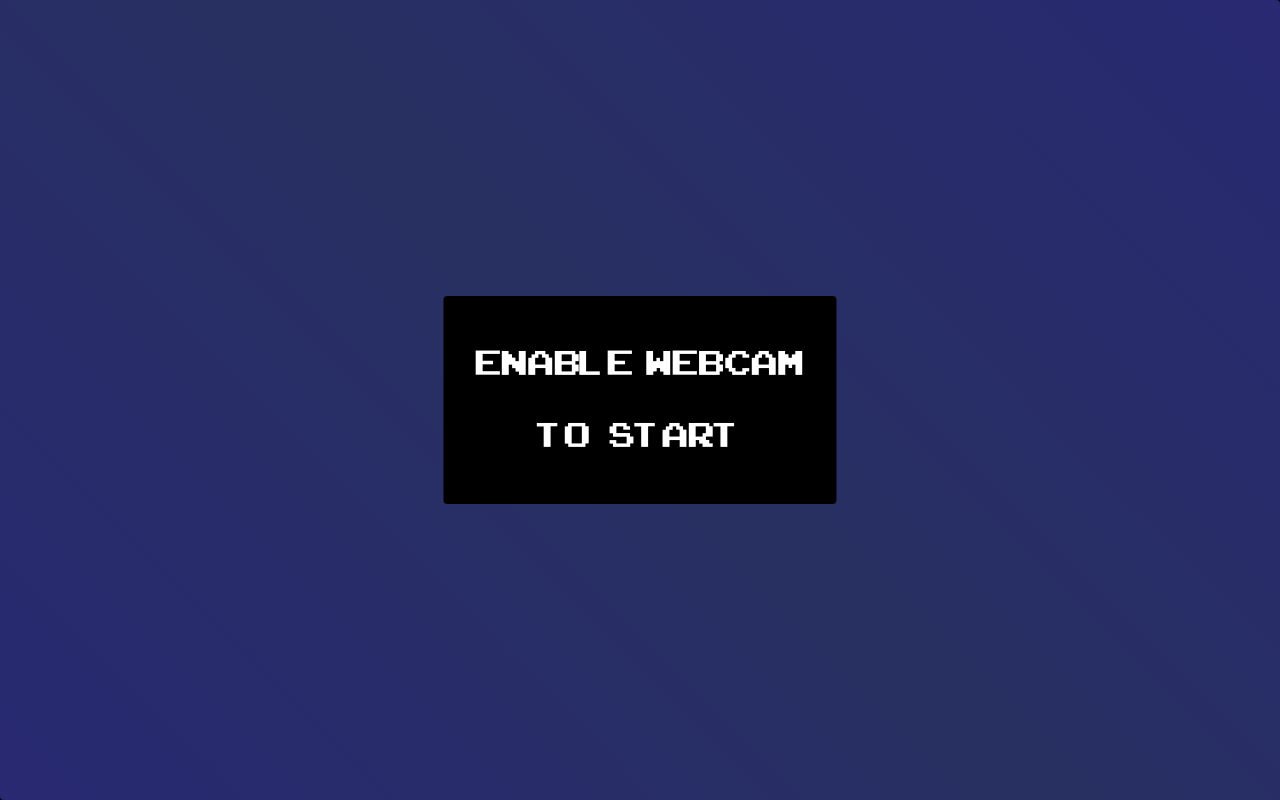
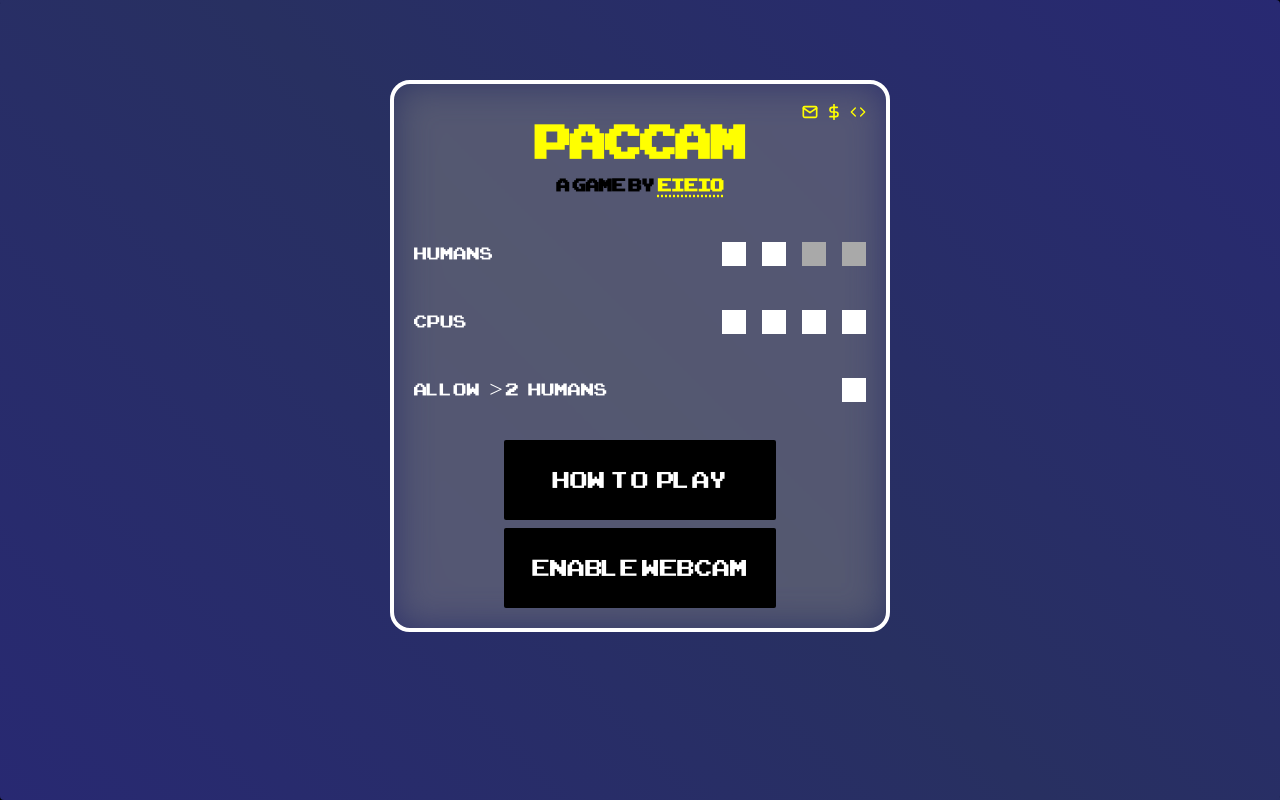
Before and after one commit to nolenroyalty/paccam, a React (Vite) app: page / in a window 1280 px wide. Built offline with nearby package versions, Linux system fonts and the light colour scheme.

Commit message:
move enable video to main UI

```diff
--- a/src/components/App/App.js
+++ b/src/components/App/App.js
@@ -58,7 +58,15 @@ function App() {
   );
 
   const enableVideo = React.useCallback(() => {
-    setVideoEnabled(true);
+    navigator.mediaDevices
+      .getUserMedia({ video: true })
+      .then((stream) => {
+        videoRef.current.srcObject = stream;
+        setVideoEnabled(true);
+      })
+      .catch((err) => {
+        console.alert("Error accessing the camera. Refresh?", err);
+      });
     gameRef.current.initVideo(videoRef.current);
   }, []);
 
@@ -178,11 +186,13 @@ function App() {
         alt=""
       />
       <GameHolderOverlapping>
-        <VideoFrame videoRef={videoRef} enableVideo={enableVideo} />
+        <VideoFrame videoRef={videoRef} videoEnabled={videoEnabled} />
         <StartScreen
           status={gameState.status}
           startGame={startGame}
           setNumPlayers={setNumPlayers}
+          enableVideo={enableVideo}
+          videoEnabled={videoEnabled}
         />
         <Playfield
           playfieldPadding={playfieldPadding}
--- a/src/components/StartScreen/StartScreen.js
+++ b/src/components/StartScreen/StartScreen.js
@@ -5,18 +5,24 @@ import { zIndex1 } from "../../zindex";
 import {
   WAITING_FOR_PLAYER_SELECT,
   WAITING_TO_START_ROUND,
+  WAITING_FOR_VIDEO,
 } from "../../STATUS";
 import * as Checkbox from "@radix-ui/react-checkbox";
 
 const MAX_PLAYERS = 4;
 
-function StartScreen({ status, startGame, setNumPlayers }) {
+function StartScreen({
+  status,
+  startGame,
+  setNumPlayers,
+  enableVideo,
+  videoEnabled,
+}) {
   const [numCPUs, setNumCPUs] = React.useState(0);
   const [numHumans, setNumHumans] = React.useState(0);
   const [allowMorePlayers, setAllowMorePlayers] = React.useState(false);
   const [speculativelyHighlighted, _setSpeculativelyHighlighted] =
     React.useState({ CPUs: null, Humans: null });
-  const [doThing, setDoThing] = React.useState(false);
   const [hideVideoButton, setHideVideoButton] = React.useState(false);
 
   const setSpeculativelyHighlighted = React.useCallback(
@@ -78,7 +84,8 @@ function StartScreen({ status, startGame, setNumPlayers }) {
 
   if (
     status !== WAITING_FOR_PLAYER_SELECT &&
-    status !== WAITING_TO_START_ROUND
+    status !== WAITING_TO_START_ROUND &&
+    status !== WAITING_FOR_VIDEO
   ) {
     return null;
   }
@@ -92,6 +99,12 @@ function StartScreen({ status, startGame, setNumPlayers }) {
           </IconLink>
           <IconLink href="https://buymeacoffee.com/eieio" target="_blank">
             <DollarIcon />
+          </IconLink>
+          <IconLink
+            href="https://github.com/nolenroyalty/paccam"
+            target="_blank"
+          >
+            <CodeIcon />
           </IconLink>
         </DonoLinkHolder>
         <Title>PacCam</Title>
@@ -133,10 +146,10 @@ function StartScreen({ status, startGame, setNumPlayers }) {
       />
       <ButtonHolder>
         {<Button size="small">How&nbsp;&nbsp;To&nbsp;&nbsp;Play</Button>}
-        {!doThing && (
+        {!videoEnabled && (
           <FadeOutButton
             onClick={(e) => {
-              setDoThing(true);
+              enableVideo(true);
               setHideVideoButton(true);
             }}
             size="small"
@@ -145,7 +158,7 @@ function StartScreen({ status, startGame, setNumPlayers }) {
             Enable Webcam
           </FadeOutButton>
         )}
-        {doThing && (
+        {videoEnabled && (
           <FadeInButton
             onClick={(e) => {
               startGame();
@@ -170,7 +183,7 @@ const ButtonHolder = styled.div`
   grid-template-columns: 100%;
   grid-template-rows: 1fr 1fr;
   justify-items: stretch;
-  padding: 0 15%;
+  padding: 0 20%;
   gap: 0.5rem;
 
   @media (max-width: 650px) {
@@ -221,6 +234,24 @@ const DollarIcon = () => (
   >
     <line x1="12" y1="1" x2="12" y2="23"></line>
     <path d="M17 5H9.5a3.5 3.5 0 0 0 0 7h5a3.5 3.5 0 0 1 0 7H6"></path>
+  </svg>
+);
+
+const CodeIcon = () => (
+  <svg
+    xmlns="http://www.w3.org/2000/svg"
+    width="1rem"
+    height="1rem"
+    viewBox="0 0 24 24"
+    fill="none"
+    stroke="currentColor"
+    stroke-width="2"
+    stroke-linecap="round"
+    stroke-linejoin="round"
+    class="feather feather-code"
+  >
+    <polyline points="16 18 22 12 16 6"></polyline>
+    <polyline points="8 6 2 12 8 18"></polyline>
   </svg>
 );
 
--- a/src/components/VideoFrame/VideoFrame.js
+++ b/src/components/VideoFrame/VideoFrame.js
@@ -1,65 +1,18 @@
 import React from "react";
 import styled from "styled-components";
-import Button from "../Button";
 
-function VideoFrame({ videoRef, enableVideo }) {
-  const [buttonDisabled, setButtonDisabled] = React.useState(false);
-  const [enabled, setEnabled] = React.useState(false);
-
-  const onClick = React.useCallback(() => {
-    // hook video up to webcam
-    setButtonDisabled(true);
-    navigator.mediaDevices
-      .getUserMedia({ video: true })
-      .then((stream) => {
-        videoRef.current.srcObject = stream;
-        enableVideo(true);
-        setEnabled(true);
-      })
-      .catch((err) => {
-        console.error("Error accessing the camera.", err);
-      });
-  }, [enableVideo, videoRef]);
-
+function VideoFrame({ videoRef, videoEnabled }) {
   return (
     <Wrapper>
-      <EnableVideoButton
-        $disabled={buttonDisabled}
-        disabled={buttonDisabled}
-        onClick={onClick}
-        size="large"
-      >
-        <ButtonText>
-          {"Enable  Webcam"}
-          <br />
-          {"To   Start"}
-        </ButtonText>
-      </EnableVideoButton>
       <Video
         autoPlay
         muted
         ref={videoRef}
-        style={{ "--opacity": enabled ? 0.8 : 0, "--brightness": 0.7 }}
+        style={{ "--opacity": videoEnabled ? 0.8 : 0, "--brightness": 0.7 }}
       />
     </Wrapper>
   );
 }
-
-const ButtonText = styled.pre`
-  white-space: pre-wrap;
-  font-family: inherit;
-`;
-
-const EnableVideoButton = styled(Button)`
-  position: absolute;
-  top: 50%;
-  left: 50%;
-  transform: translate(-50%, -50%);
-
-  pointer-events: ${(props) => (props.$disabled ? "none" : "auto")};
-  opacity: ${(props) => (props.$disabled ? 0 : 1)};
-  /* transition: opacity 1s; */
-`;
 
 const Wrapper = styled.div`
   position: absolute;
```
Also changed, not shown: src/CoreGame.js (+0 -8 lines).
